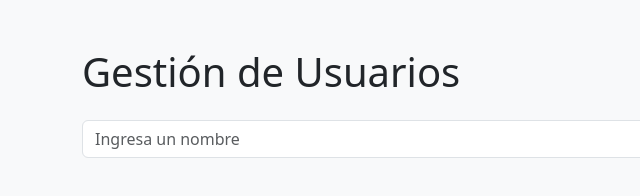
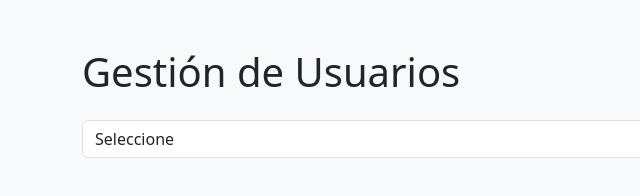
Before and after one commit to Hilda-Raymundo/votaciones, a plain HTML site: page index.html in a window 1280 px wide. Shown: the full height of the page, 0-640 px from the left. Drawn offline with nearby package versions, Linux system fonts and the light colour scheme; no server answers.

Commit message:
Update index.html

```diff
--- a/index.html
+++ b/index.html
@@ -12,7 +12,10 @@
     <h1 class="mb-4">Gestión de Usuarios</h1>
     <form id="formulario" class="mb-3">
       <div class="input-group">
-        <input type="text" id="nombre" class="form-control" placeholder="Ingresa un nombre" required>
+        <select class="form-control" id="nombre" name="txtRol" required>
+                <option value="" selected disabled>Seleccione</option>
+                <option value="prueba">prueba</option>
+        </select><br>
         <button class="btn btn-primary" type="submit">Agregar</button>
       </div>
     </form>
```
